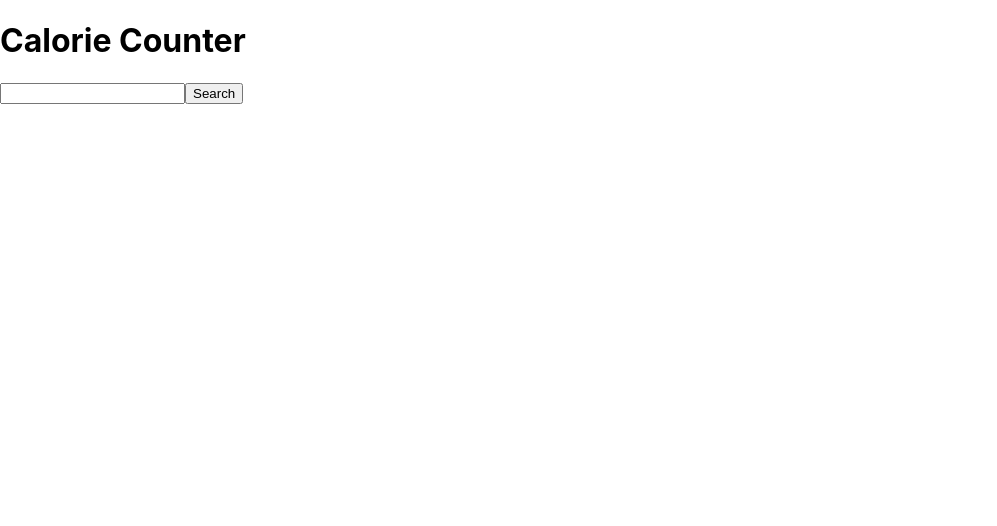
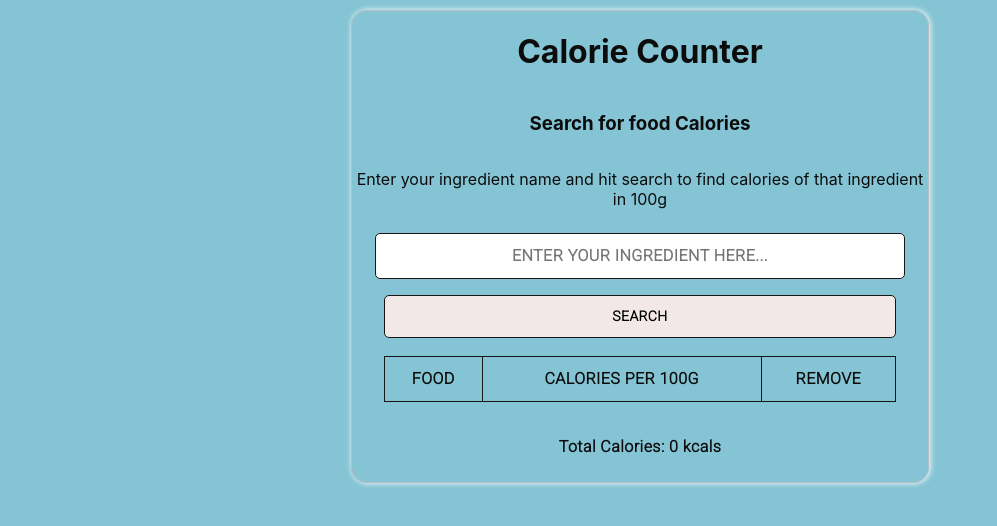
Before and after one commit to asaad227/asian-recipe, a React (Create React App) app: page /calories in a window 1280 px wide. Shown: the top 526 px of the page, without its empty margins (0-997 px from the left). Built offline with nearby package versions, Linux system fonts and the light colour scheme; a web font is replaced by a local one.

Commit message:
update calories counter section

```diff
--- a/src/Components/Calories/index.css
+++ b/src/Components/Calories/index.css
@@ -1,4 +1,115 @@
 .caloriesCounter{
-    color: #fff;
-    background-color: #000;
+    display: flex;
+    width: 45vw;
+    flex-direction: column;
+    justify-content: center;
+    margin: 10px auto;
+    text-align: center;
+    color: #0c0c0c;
+    border-radius: 1rem;
+    border: 1px solid #b8bfc2;
+  box-shadow: 1px 0px 6px white;
+
 }
+
+.caloriesCounter h4{
+    text-align: center;
+    font-size: 1rem;
+    font-weight: 800;
+    line-height: 1.75;
+    font-family: "Roboto","Helvetica","Arial",sans-serif;
+    letter-spacing: 0.02857em;
+    /* text-transform: uppercase;  */
+}
+
+
+
+.caloriesCounter input{
+    width: 40vw;
+    margin: 0.5rem auto;
+    padding: 0.5rem;
+    border: 1px solid #181515;
+    border-radius: 5px;
+    font-size: 1rem;
+    font-weight: 800;
+    text-align: center;
+    line-height: 1.75;
+    letter-spacing: 0.02857em;
+    text-transform: uppercase;
+    font-family: "Roboto","Helvetica","Arial",sans-serif;
+
+}
+
+.searchBtn{
+    width: 40vw;
+    margin: 0.5rem auto;
+    padding: 0.5rem;
+    border: 1px solid #181515;
+    border-radius: 5px;
+    font-size: 0.875rem;
+    font-weight: 800;
+    text-align: center;
+    background-color: #f2e8e8;
+    line-height: 1.75;
+    letter-spacing: 0.02857em;
+    text-transform: uppercase;
+    font-family: "Roboto","Helvetica","Arial",sans-serif;
+    color: black;
+}
+
+table{
+    border: 1px solid #181515;
+    border-collapse: collapse;
+    width: 100%;
+    margin: 10px auto;
+    text-align: center;
+    padding: 10px;
+    width: 40vw;
+}
+
+td{
+    border: 1px solid #181515;
+    padding: 0.5rem;
+    line-height: 1.75;
+    letter-spacing: 0.02857em;
+    text-transform: uppercase;
+    font-family: "Roboto","Helvetica","Arial",sans-serif;
+}
+
+th{
+    border: 1px solid #181515;
+    padding: 0.5rem;
+    line-height: 1.75;
+    letter-spacing: 0.02857em;
+    text-transform: uppercase;
+    font-family: "Roboto","Helvetica","Arial",sans-serif;
+}
+
+.removeBtn{
+    background-color: #f2e8e8;
+    color: #0c0c0c;
+    border: 1px solid #181515;
+    border-radius: 5px;
+    font-size: 1rem;
+    font-weight: 400;
+    text-align: center;
+    padding: 0.5rem;
+    margin: 0.5rem;
+    width: 50px;
+}
+
+@media screen and (max-width: 768px) {
+    .caloriesCounter{
+        width: 85vw;
+    }
+    .caloriesCounter input{
+        width: 80vw;
+    }
+    .searchBtn{
+        width: 80vw;
+    }
+    table{
+        width: 80vw;
+    }
+
+}
--- a/src/Components/Calories/index.js
+++ b/src/Components/Calories/index.js
@@ -4,6 +4,7 @@ import foods from "../../lib/data"
 export default function CaloreCounter() {
     const [nameIn, setNameIn] = useState("");
     const [calories, ] = useState([...foods]);
+    const[total, setTotal] = useState(0);
 
     const [data, setData] = useState(() => {
         const storedList = localStorage.getItem("myCalories");
@@ -20,7 +21,7 @@ export default function CaloreCounter() {
         const result = list.filter((e) => e.name.toLowerCase().includes(nameIn.toLowerCase()));
         console.log(result);
         const caloriesData = {
-            name:nameIn,
+            name:result[0].name,
             calories:result[0].calories
 
         };
@@ -32,22 +33,55 @@ export default function CaloreCounter() {
 
         localStorage.setItem("myCalories", JSON.stringify(item));
         setData(item);
+        setNameIn("");
+
 
     }
 
+    useEffect(() => {
+        const totalCalories = data.reduce((acc, e) => acc + e.calories, 0);
+        setTotal(totalCalories);
+        }, [data]);
+
+        function deleteItem(index){
+            const list = [...data];
+            list.splice(index, 1);
+            localStorage.setItem("myCalories", JSON.stringify(list));
+            setData(list);
+        }
+
   return (
-    <div>
+    <div className='caloriesCounter'>
         <h1>Calorie Counter</h1>
-        <input type="text" value={nameIn} onChange={(e) => setNameIn(e.target.value)} />
-        <button onClick={handleCalories}>Search</button>
+        <h3>Search for food Calories</h3>
+        <p>Enter your ingredient name and hit search to find calories of that ingredient in 100g</p>
+        <input type="text" placeholder='Enter your ingredient here...' value={nameIn} onChange={(e) => setNameIn(e.target.value)} />
+        <button className='searchBtn' onClick={handleCalories}>Search</button>
         <div>
-            {data.map(((e,index)=>{
-                return(<div className='caloriesCounter' key={index}>
-                <h1>{e.name}</h1>
-                <p>{e.calories}</p>
-                </div>)
-            }))}
+        <table>
+        <thead>
+    <tr>
+    <th>Food</th>
+    <th>Calories per 100g</th>
+    <th>Remove</th>
+    </tr>
+    </thead>
+    {data.map((e, index)=>
+    <tbody key={index}>
+
+      <tr>
+
+    <td>{data[index]?e.name:""}</td>
+    <td>{data[index]?e.calories:""}</td>
+    <td className='removeBtn' onClick={()=>deleteItem(index)}>X</td>
+    </tr>
+
+    </tbody>
+    )}
+  </table>
         </div>
+        <h4>Total Calories:  {total} kcals</h4>
+
             </div>
   )
 }
--- a/src/index.css
+++ b/src/index.css
@@ -11,7 +11,8 @@ body {
     sans-serif;
   -webkit-font-smoothing: antialiased;
   -moz-osx-font-smoothing: grayscale;
-
+  background-color: #84c4d4;
+  color:black;
 
 }
 
```
